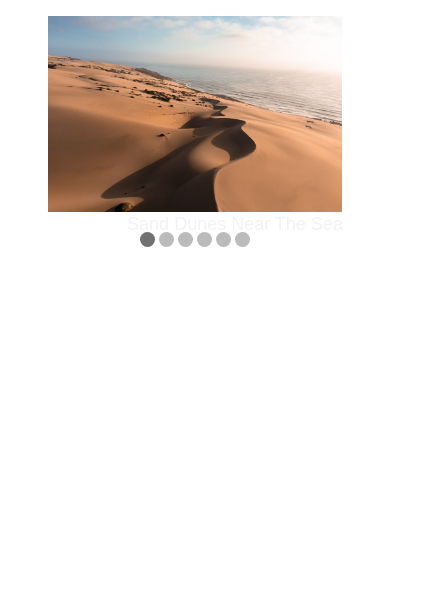
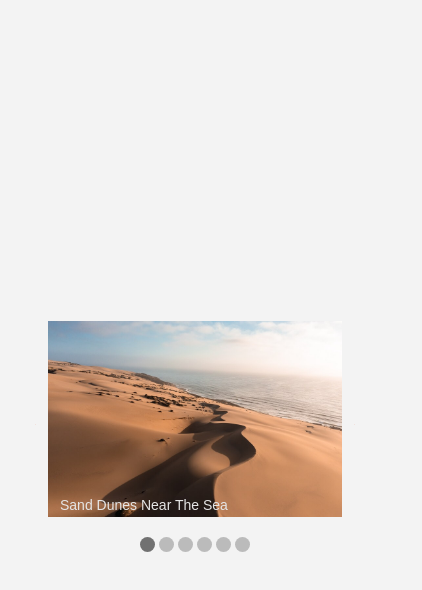
Before and after one commit to Odohofre/Odohofre.github.io, a plain HTML site: page week6-task/index.html in a window 390 px wide. Shown: the whole page, 422 px wide, since content can reach past the window. Drawn offline with Linux system fonts and the light colour scheme.

Commit message:
update wee6 files

```diff
--- a/week6-task/index.html
+++ b/week6-task/index.html
@@ -29,10 +29,9 @@
       <figure class="slides fade">
         <img
           src="./images/image-3.jpg"
-          alt="photo of forest with fog"
-          style="height: 600px"
+          alt="person walking between green forest trees"
         />
-        <figcaption>photo of forest with fog</figcaption>
+        <figcaption>green forest trees</figcaption>
       </figure>
       <figure class="slides fade">
         <img
--- a/week6-task/styles.css
+++ b/week6-task/styles.css
@@ -1,5 +1,13 @@
 * {
   box-sizing: border-box;
+}
+body {
+  background-color: #f3f3f3;
+  height: 100vh;
+  display: flex;
+  justify-content: center;
+  align-items: center;
+  overflow: hidden;
 }
 
 .slideshow-container {
@@ -16,25 +24,22 @@ img {
   width: 100%;
 }
 
-.prev, .next {
-  /* display: none; */
+.prev,
+.next {
   cursor: pointer;
   position: absolute;
   top: 50%;
   width: auto;
   margin-top: -22px;
   padding: 16px;
-  color: white;
+  color: #e76f51;
   font-weight: bold;
-  font-size: 18px;
+  font-size: 36px;
   transition: 0.6s ease;
   border-radius: 0 3px 3px 0;
   user-select: none;
   opacity: 0;
 }
-
-/* .slides:hover ~ .prev, .slides:hover  .next { */
-
 
 .prev {
   left: 4%;
@@ -45,19 +50,19 @@ img {
   border-radius: 3px 0 0 3px;
 }
 
-.prev:hover, .next:hover {
-  background-color: rgba(0, 0, 0, 0.7);
+.prev:hover,
+.next:hover {
   opacity: 1;
 }
 
 figcaption {
-  color: #f2f2f2;
+  color: #e5e5e5;
   font-size: 18px;
   font-family: Arial, Helvetica, sans-serif;
   text-transform: capitalize;
   padding: 8px 12px;
   position: absolute;
-  bottom: 8px;
+  bottom: 35px;
   width: 100%;
   text-align: center;
 }
@@ -73,7 +78,8 @@ figcaption {
   transition: background-color 0.6s ease;
 }
 
-.active, .dot:hover {
+.active,
+.dot:hover {
   background-color: #717171;
 }
 
@@ -84,6 +90,32 @@ figcaption {
 }
 
 @keyframes fade {
-  from {opacity: .4}
-  to {opacity: 1}
+  from {
+    opacity: 0.4;
+  }
+  to {
+    opacity: 1;
+  }
 }
+
+@media screen and (max-width: 440px) {
+  .prev,
+  .next {
+    opacity: 1;
+    font-size: 1px;
+  }
+
+  .prev {
+    left: 3%;
+  }
+
+  .next {
+    right: 3%;
+  }
+
+  figcaption {
+    font-size: 14px;
+    font-weight: 500;
+    width: unset;
+  }
+}
```
Also changed, not shown: week6-task/images/image-3.jpg.
